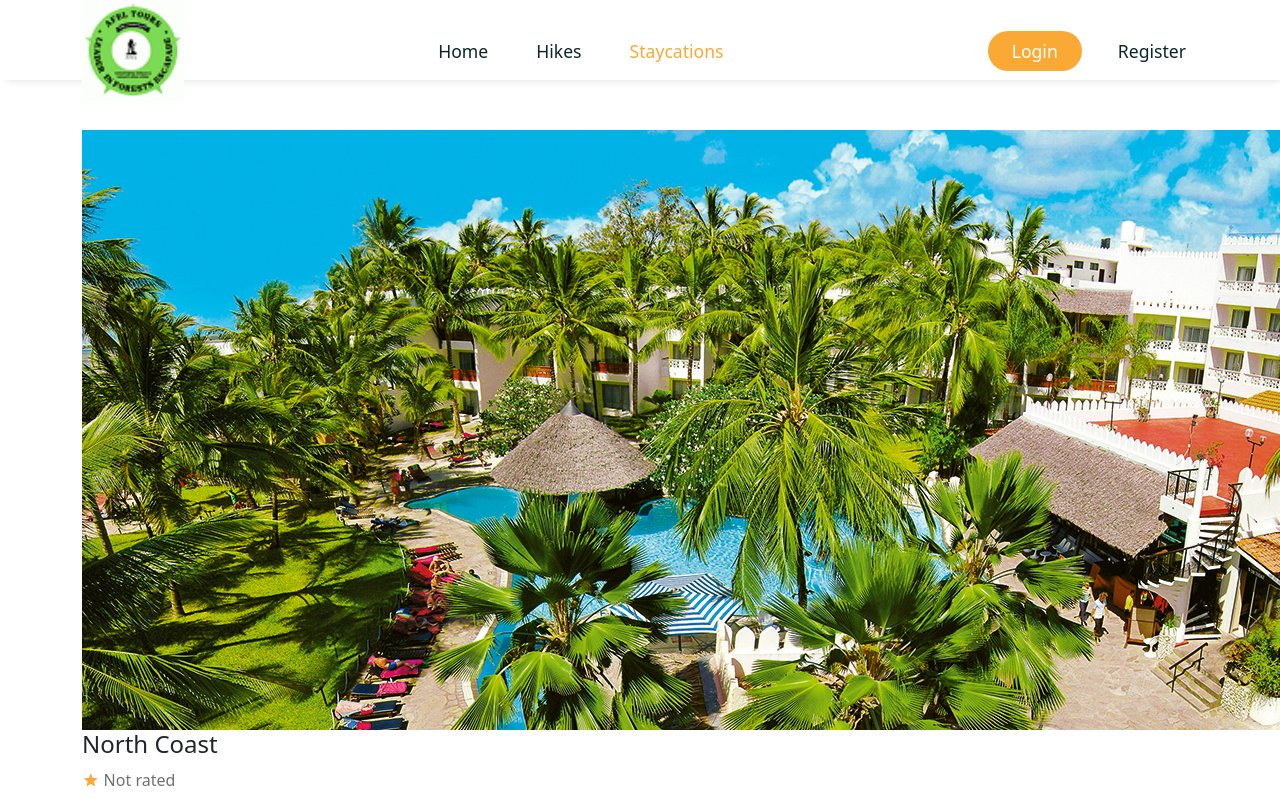
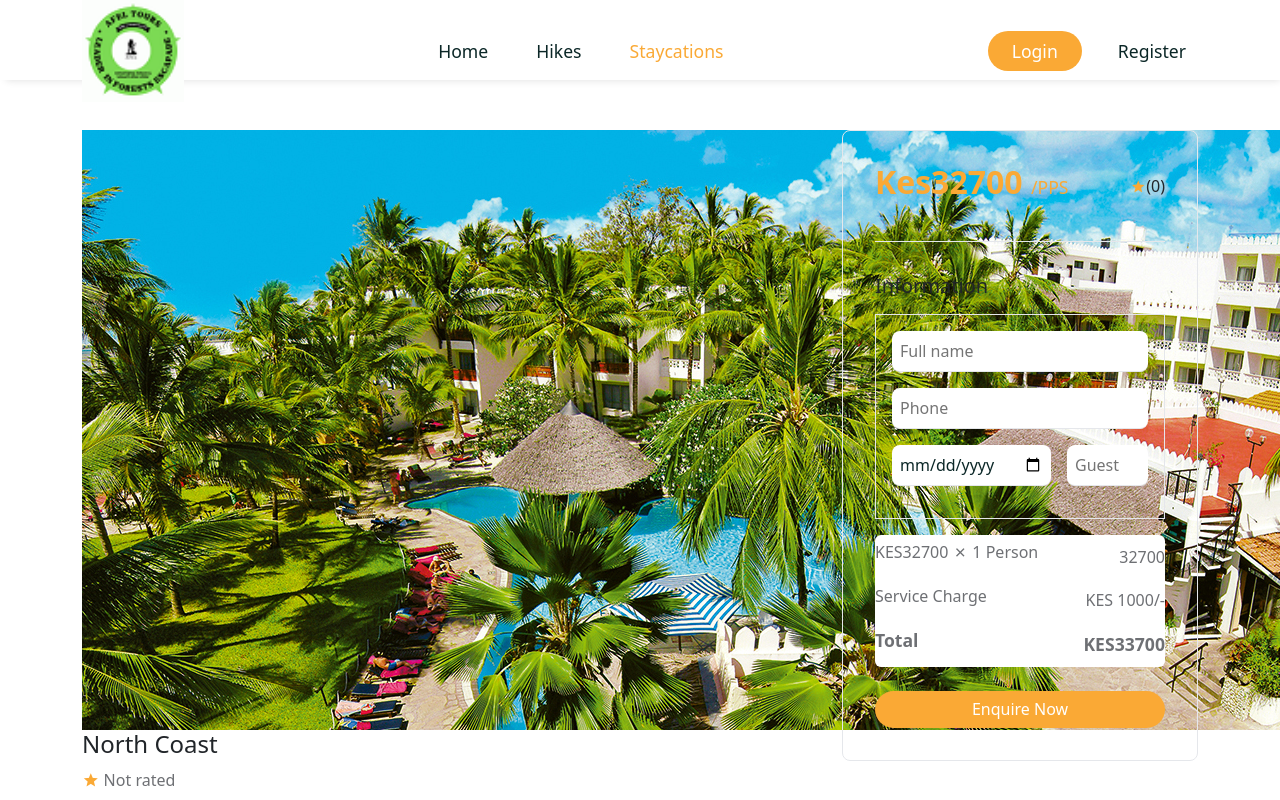
Before and after one commit to sammwaura/AFELTours, a React (Create React App) app in the folder afeltours/: page /tours/1 in a window 1280 px wide. Shown: the top 800 px of the page. Built offline with nearby package versions, Linux system fonts and the light colour scheme; a web font is replaced by a local one.

Commit message:
create new page

```diff
--- /dev/null
+++ b/afeltours/src/Pages/ThankYou.jsx
@@ -0,0 +1,26 @@
+import React from 'react';
+import { Container, Row, Col, Button } from 'reactstrap';
+import { Link } from 'react-router-dom';
+import '../styles/thank-you.css';
+
+
+const ThankYou = () => {
+  return <section>
+    <Container>
+        <Row>
+            <Col lg='12'>
+                <div className="thank__you">
+                    <span> <i class='ri-checkbox-circle-line'></i> </span>
+                    <h1 className="mb-3 fw-semibold">Thank You</h1>
+                    <h3 className='mb-4'>your is tour is successfully booked!</h3>
+
+                    <Button className='btn primary__btn w-25'><Link>Back to Home</Link></Button>
+                </div>
+
+            </Col>
+        </Row>
+    </Container>
+  </section>
+}
+
+export default ThankYou
--- a/afeltours/src/Pages/TourDetails.jsx
+++ b/afeltours/src/Pages/TourDetails.jsx
@@ -1,15 +1,18 @@
-import React from 'react';
+import React, { useRef, useState} from 'react';
 import '../styles/tour-details.css';
 import { Container, Col, Row, Form, ListGroup } from 'reactstrap';
 import { useParams } from 'react-router-dom';
 import tourData from '../assets/data/tours';
 import calculateAvgRating from '../utilis/avgRating';
-import  avatar from "../assets/images/ava1.jpg"
+import  avatar from "../assets/images/ava1.jpg";
+import Booking from '../components/Booking/Booking';
 
 
 const TourDetails = ()  => {
 
   const {id} = useParams();
+  const reviewMsgRef = useRef('')
+  const [tourRating, setTourRating] = useState(null)
 
   // static data
   // later call our API & load data from DB
@@ -24,6 +27,18 @@ const TourDetails = ()  => {
 
   // format date
   const options = {day:'numeric', month:'long', year:'numeric'};
+
+  // submit request to the server
+  const submitHandler = e=>{
+    e.preventDefault()
+    const reviewText = reviewMsgRef.current.value;
+
+    // alert(`${reviewText}, ${tourRating}`);
+
+    // later we call our api
+  }
+
+
   return (
     <>
     <section>
@@ -41,7 +56,7 @@ const TourDetails = ()  => {
                     <i class='ri-star-s-fill'
                     style={{ color:'var(--secondary-color)' }}>
                     </i>
-                    {calculateAvgRating === 0 ? null : avgRating}
+                    {avgRating === 0 ? null : avgRating}
                     {totalRating === 0 ? (
                       "Not rated"
                     ) : (
@@ -63,16 +78,18 @@ const TourDetails = ()  => {
               <div className="tour__reviews mt-4">
                 <h4>Reviews({reviews?.length} reviews)</h4>
 
-                <Form>
+                <Form onSubmit={submitHandler}>
                   <div className='d-flex align-items-center gap-3 mb-4 rating__group'>
-                      <span><i class="ri-star-s-fill"></i></span>
-                      <span><i class="ri-star-s-fill"></i></span>
-                      <span><i class="ri-star-s-fill"></i></span>
-                      <span><i class="ri-star-s-fill"></i></span>
+                      <span onClick={()=> setTourRating(1)}><i class="ri-star-s-fill"></i></span>
+                      <span onClick={()=> setTourRating(2)}><i class="ri-star-s-fill"></i></span>
+                      <span onClick={()=> setTourRating(3)}><i class="ri-star-s-fill"></i></span>
+                      <span onClick={()=> setTourRating(4)}><i class="ri-star-s-fill"></i></span>
+                      <span onClick={()=> setTourRating(5)}><i class="ri-star-s-fill"></i></span>
                   </div>
 
                   <div className="review__input">
-                    <input type="text" placeholder='share your thoughts' />
+                    <input type="text" ref={reviewMsgRef}
+                    placeholder='share your thoughts' />
                     <button className="btn primary__btn text-white" type='submit'>
                       submit
                     </button>
@@ -108,6 +125,10 @@ const TourDetails = ()  => {
               {/* tour reviews section ends */}
             </div>
           </Col>
+
+          <Col lg="4">
+              <Booking tour={tour} avgRating={avgRating}/>
+          </Col>
         </Row>
       </Container>
     </section>
--- /dev/null
+++ b/afeltours/src/components/Booking/Booking.jsx
@@ -0,0 +1,101 @@
+import React, { useState} from 'react';
+import './booking.css';
+import { Form, FormGroup, ListGroup, ListGroupItem, Button} from 'reactstrap';
+
+import { useNavigate } from 'react-router-dom';
+
+const Booking = ({ tour, avgRating }) => {
+
+    const {price, reviews} = tour;
+    const navigate =  useNavigate()
+
+    const [credentials, setCredentials] = useState({
+        userId: '01', //later dynamic
+        userEmail: 'info@africanforestsescapade.com',
+        fullName: '',
+        phone:'',
+        guestSize: 1,
+        bookAt: ''
+
+    });
+
+    const handleChange = e => {
+        setCredentials(prev=>({...prev, [e.target.id]:e.target.value}))
+    };
+
+    const serviceFee = 1000
+    const totalAmount = Number(price) * Number(credentials.guestSize) + Number(serviceFee)
+
+
+    // send data to the server
+
+    const handleClick = e=>{
+        e.preventDefault()
+
+    navigate("/thank-you");
+    }
+
+  return (
+    <div className='booking'>
+        <div className="booking__top d-flex align-items-center justify-content-between">
+            <h3>
+            Kes{price} <span>/PPS</span>
+            </h3>
+          <span className='tour_rating d-flex align-items-center'>
+                    <i class='ri-star-s-fill'
+                    style={{ color:'var(--secondary-color)' }}>
+                    </i>
+                    {avgRating === 0 ? null : avgRating} ({reviews?.length})
+
+            </span>
+        </div>
+
+    {/*booking form starts  */}
+    <div className="booking__form">
+        <h5>Information</h5>
+        <Form className='booking__info-form' onSubmit={handleClick}>
+            <FormGroup>
+                <input type="text" placeholder='Full name' id="fullName"
+                required onChange={handleChange} />
+            </FormGroup>
+            <FormGroup>
+                <input type="number" placeholder='Phone' id="phone"
+                required onChange={handleChange} />
+            </FormGroup>
+            <FormGroup className='d-flex align-items-center gap-3'>
+                <input type="date" placeholder='' id="bookAt"
+                required onChange={handleChange} />
+                <input type="number" placeholder='Guest' id="guestSize"
+                required onChange={handleChange} />
+            </FormGroup>
+        </Form>
+    </div>
+    {/* booking form ends */}
+
+    {/* booking bottom */}
+    <div className="booking__bottom">
+        <ListGroup>
+            <ListGroupItem className='border-0 px-0'>
+                <h5 className='d-flex align-items-center gap-1'>KES{price} <i class='ri-close-line'></i>1 Person</h5>
+                <span>{price}</span>
+            </ListGroupItem>
+            <ListGroupItem className='border-0 px-0'>
+                <h5>Service Charge</h5>
+                <span>KES 1000/-</span>
+            </ListGroupItem>
+            <ListGroupItem className='border-0 px-0 total'>
+                <h5>Total</h5>
+                <span> KES{totalAmount}</span>
+            </ListGroupItem>
+        </ListGroup>
+
+        <Button className='btn primary__btn w-100 mt-4' onClick={handleClick}>Enquire Now</Button>
+    </div>
+
+    </div>
+  )
+
+
+}
+
+export default Booking;
--- /dev/null
+++ b/afeltours/src/components/Booking/booking.css
@@ -0,0 +1,81 @@
+.booking {
+    padding: 2rem;
+    border-radius: .5rem;
+    border: 1px solid rgb(229, 231, 235);
+    position: sticky;
+    top: 80px;
+}
+
+.booking__top h3{
+    font-size: 2rem;
+    font-weight: 700;
+    color: var(--secondary-color);
+}
+
+.booking__top h3 span{
+    font-size: 1.1rem;
+    font-weight: 400;
+    color: var(--secondary-color);
+}
+
+.booking__top span i{
+    color: var(--secondary-color);
+}
+
+.booking__top {
+    padding-bottom: 2rem;
+    border-bottom: 1px solid rgb(229, 231, 235);
+}
+
+.booking__form{
+    padding-top: 2rem;
+}
+
+.booking__form h5{
+    margin-bottom: 1rem;
+}
+
+.booking__form input{
+    width: 100%;
+    padding: 0.5rem;
+    border-radius: .5rem;
+    color: var(--heading-color);
+    font-size: 1rem;
+    border: none;
+    border-bottom: 1px solid rgb(229, 231, 235);
+}
+
+.booking__form input:focus{
+    outline: none;
+}
+
+.booking__info-form{
+    padding: 1rem;
+    border: 1px solid rgb(229, 231, 235);
+}
+
+.booking__bottom li{
+    display: flex;
+    align-items: center;
+    justify-content: space-between;
+}
+
+.booking__bottom li h5,
+.booking__bottom li span {
+    font-size: 1rem;
+    color: var(--text-color);
+    font-weight: 500;
+}
+
+.booking__bottom{
+    margin-top: 1rem;
+}
+
+.total h5,
+.total span {
+    color: var(--heading-color);
+    font-weight: 700 !important;
+    font-size: 1.1rem !important;
+
+
+}
--- a/afeltours/src/router/Routers.js
+++ b/afeltours/src/router/Routers.js
@@ -7,6 +7,7 @@ import TourDetails from '../Pages/TourDetails';
 import Login from '../Pages/Login';
 import Register from '../Pages/Register';
 import SearchResultList from '../Pages/SearchResultList';
+import ThankYou from '../Pages/ThankYou';
 
 const Routers = () => {
   return (
@@ -17,6 +18,7 @@ const Routers = () => {
         <Route path='/tours/:id' element={<TourDetails />} />
         <Route path='/login' element={<Login />} />
         <Route path='/register' element={<Register />} />
+        <Route path='/thank-you' element={<ThankYou />} />
         <Route path='/tour/search' element={<SearchResultList />} />
     </Routes>
   );
--- a/afeltours/src/styles/tour-details.css
+++ b/afeltours/src/styles/tour-details.css
@@ -94,3 +94,30 @@
     border-radius: 50px;
     object-fit: cover;
 }
+
+.user__reviews{
+    margin-top: 2.5rem;
+}
+
+.review__item h5{
+    font-size: 1rem;
+}
+
+.review__item p{
+    font-size: .9rem;
+    color: var(--text-color);
+}
+
+.review__item h6{
+    font-size: 1.1rem;
+    color: var(--text-color);
+}
+
+.review__item span i{
+    font-size: 1.2rem;
+    color: var(--secondary-color);
+}
+
+.review__item span{
+    font-weight: 500;
+}
```
Also changed, not shown: afeltours/src/styles/thank-you.css (added).
